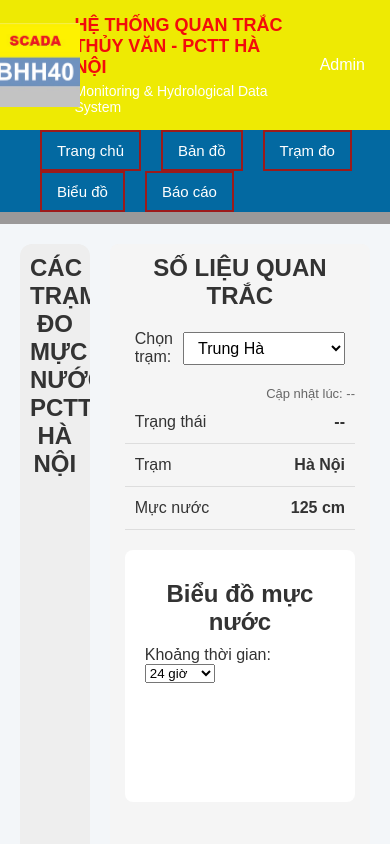
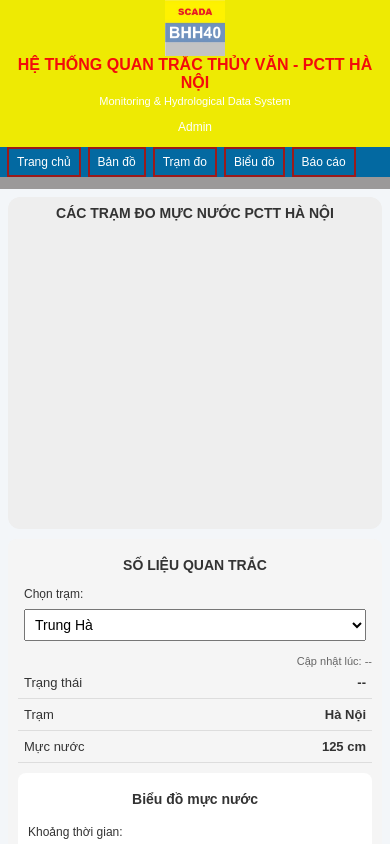
Before and after one commit to tungyoungjin-collab/mnpctthanoi, a plain HTML site: page index.html in a window 390 px wide. Shown: the top 844 px of the page. Drawn offline with nearby package versions, Linux system fonts and the light colour scheme; no server answers; a script that the page names is missing.

Commit message:
Improve: Add responsive design for mobile and tablet

```diff
--- a/style.css
+++ b/style.css
@@ -286,27 +286,242 @@ footer {
 
 
 /* =========================
-   ĐIỆN THOẠI
+   ĐIỆN THOẠI (Tablet: 768px trở xuống)
 ========================= */
 
 @media (max-width: 768px) {
     .header {
-        padding: 15px;
+        flex-direction: column;
+        gap: 10px;
+        padding: 10px;
+        text-align: center;
+    }
+
+    .logo {
+        width: 60px;
+        height: 45px;
+    }
+
+    .logo img {
+        width: 70px;
+        height: 70px;
     }
 
     .title h1 {
         font-size: 18px;
     }
 
+    .title p {
+        font-size: 12px;
+    }
+
+    .user-info {
+        padding: 5px;
+        font-size: 14px;
+    }
+
     .menu {
         flex-wrap: wrap;
+        padding-left: 10px;
+        gap: 5px;
     }
 
     .menu a {
-        padding: 10px 15px;
+        padding: 8px 10px;
+        margin-left: 5px;
+        font-size: 13px;
     }
 
-    .map-placeholder {
-        height: 400px;
+    .main-content {
+        flex-direction: column;
+        padding: 10px;
+        gap: 15px;
+    }
+
+    .map-section {
+        flex: 1;
+        min-height: 350px;
+        order: 1;
+    }
+
+    .map-section h2 {
+        font-size: 16px;
+    }
+
+    #windy {
+        height: 350px;
+    }
+
+    .data-section {
+        flex: 1;
+        min-height: auto;
+        order: 2;
+        padding: 10px;
+    }
+
+    .data-section h2 {
+        font-size: 16px;
+    }
+
+    .station-select {
+        flex-direction: column;
+        align-items: flex-start;
+        padding: 8px;
+    }
+
+    .station-select select {
+        width: 100%;
+        padding: 8px;
+    }
+
+    .chart-card {
+        margin-top: 15px;
+        padding: 15px;
+    }
+
+    #waterChart {
+        max-height: 280px;
+    }
+
+    .data-row {
+        padding: 10px 8px;
+        font-size: 14px;
+    }
+
+    #update-time {
+        font-size: 12px;
+        margin-top: 8px;
+    }
+
+    footer {
+        padding: 15px;
+        font-size: 14px;
     }
 }
+
+
+/* =========================
+   ĐIỆN THOẠI NHỎ (Dưới 480px - Portrait)
+========================= */
+
+@media (max-width: 480px) {
+    .header {
+        padding: 8px;
+        gap: 8px;
+    }
+
+    .logo {
+        width: 50px;
+        height: 40px;
+    }
+
+    .logo img {
+        width: 60px;
+        height: 60px;
+    }
+
+    .title h1 {
+        font-size: 16px;
+        margin: 0;
+    }
+
+    .title p {
+        font-size: 11px;
+        margin: 3px 0 0;
+    }
+
+    .user-info {
+        font-size: 12px;
+    }
+
+    .menu {
+        padding-left: 5px;
+    }
+
+    .menu a {
+        padding: 6px 8px;
+        margin-left: 2px;
+        font-size: 12px;
+    }
+
+    .main-content {
+        padding: 8px;
+        gap: 10px;
+    }
+
+    .map-section {
+        min-height: 300px;
+    }
+
+    .map-section h2 {
+        font-size: 14px;
+        padding: 8px;
+    }
+
+    #windy {
+        height: 300px;
+    }
+
+    .data-section h2 {
+        font-size: 14px;
+        padding: 8px;
+    }
+
+    .station-select {
+        padding: 6px;
+        gap: 8px;
+    }
+
+    .station-select label {
+        font-size: 12px;
+    }
+
+    .station-select select {
+        font-size: 14px;
+        padding: 6px;
+    }
+
+    .data-row {
+        padding: 8px 6px;
+        font-size: 13px;
+    }
+
+    .chart-card {
+        margin-top: 10px;
+        padding: 10px;
+    }
+
+    .chart-card h2 {
+        font-size: 14px;
+        margin-bottom: 10px;
+    }
+
+    .chart-filter {
+        display: flex;
+        flex-direction: column;
+        gap: 8px;
+        margin-bottom: 10px;
+    }
+
+    .chart-filter label {
+        font-size: 12px;
+    }
+
+    .chart-filter select {
+        font-size: 13px;
+        padding: 6px;
+    }
+
+    #waterChart {
+        max-height: 250px;
+    }
+
+    #update-time {
+        font-size: 11px;
+    }
+
+    footer {
+        padding: 10px;
+        font-size: 12px;
+    }
+}
```
